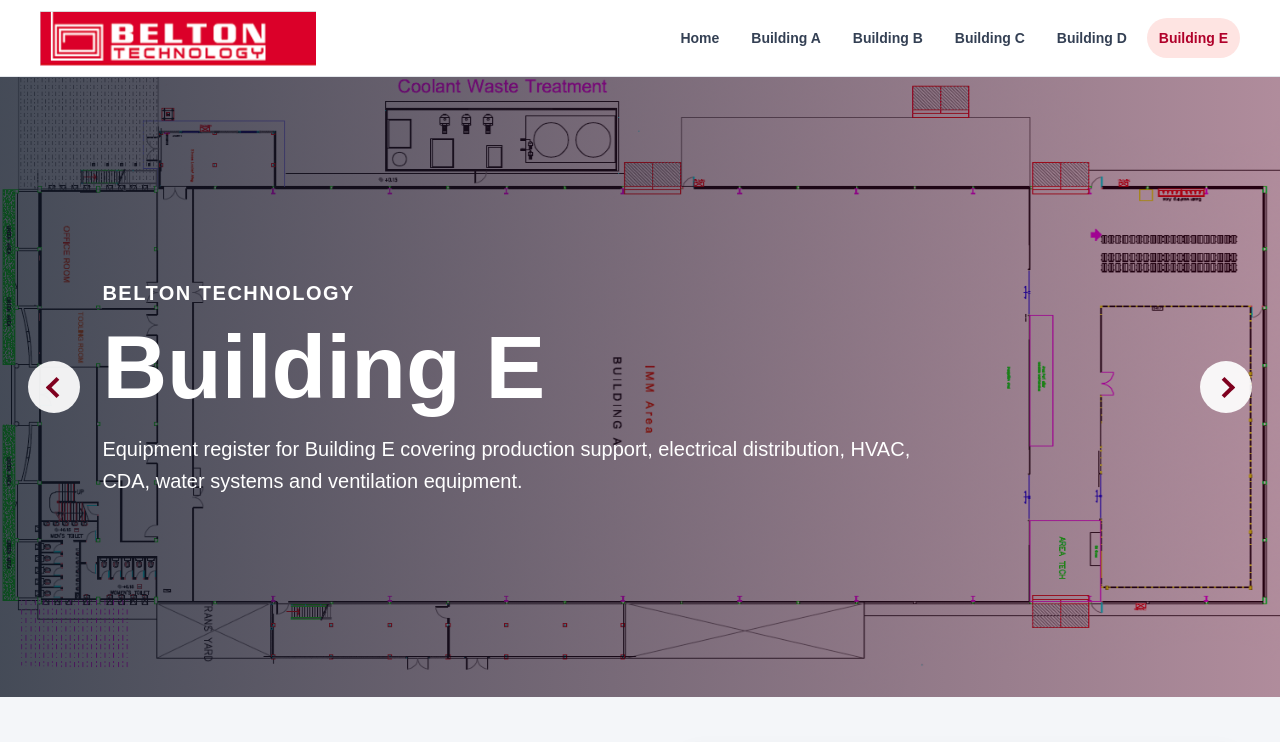
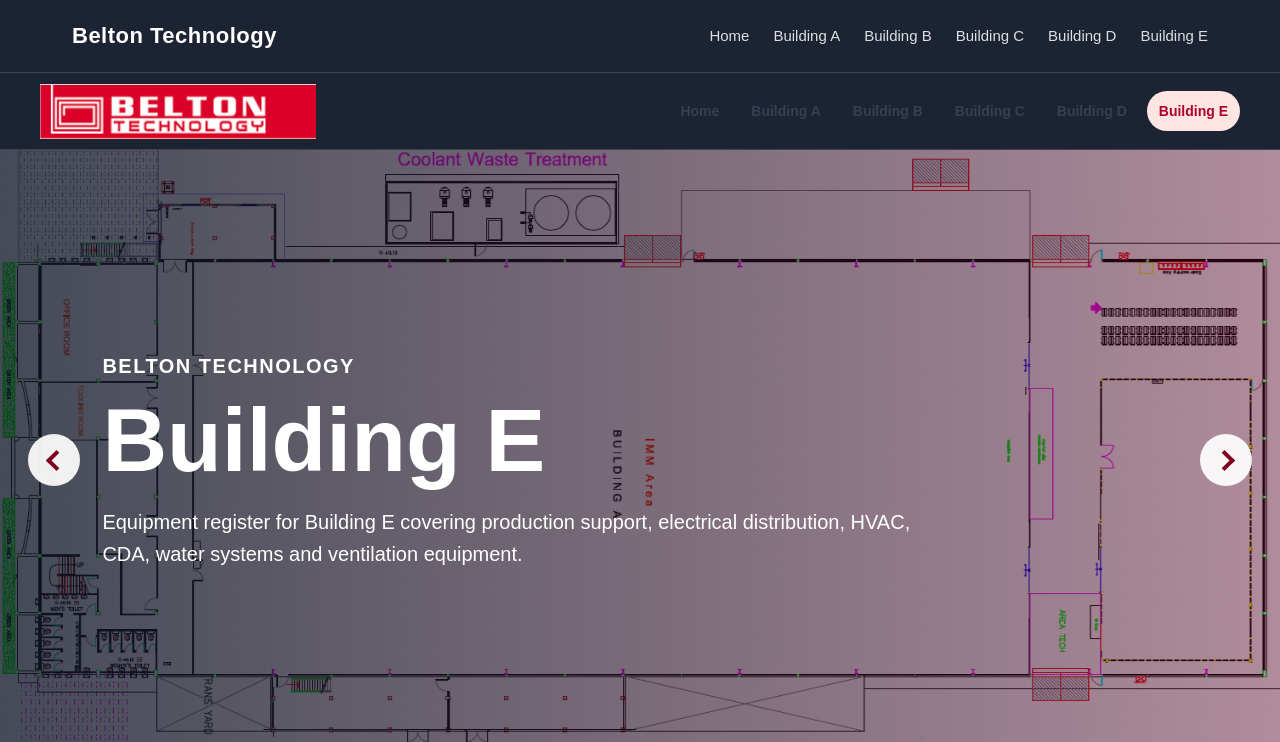
Before and after one commit to Anishas192562/Belton-Technology-, a plain HTML site: page buildingE.html in a window 1280 px wide. Shown: the top 742 px of the page. Drawn offline with Linux system fonts and the light colour scheme; grey boxes are pictures that could not be loaded.

Commit message:
Add sticky navigation bar

```diff
--- a/buildingE.html
+++ b/buildingE.html
@@ -7,6 +7,22 @@
   <link rel="stylesheet" href="style.css" />
 </head>
 <body>
+
+<header class="site-header">
+  <nav class="navbar">
+    <a href="index.html" class="logo">Belton Technology</a>
+
+    <div class="nav-links">
+      <a href="index.html">Home</a>
+      <a href="buildingA.html">Building A</a>
+      <a href="buildingB.html">Building B</a>
+      <a href="buildingC.html">Building C</a>
+      <a href="buildingD.html">Building D</a>
+      <a href="buildingE.html">Building E</a>
+    </div>
+  </nav>
+</header>
+
     <header class="site-header">
     <div class="container header-inner">
       <a class="brand" href="index.html">
@@ -154,7 +170,7 @@
               <dl>
                 <div><dt>Brand / Make</dt><dd>To be confirmed</dd></div>
                 <div><dt>Main Parameters</dt><dd>Wet scrubber 01 and 02 are listed in D/E utility loads.</dd></div>
-                <div><dt>Function</dt><dd>Treats process exhaust air.</dd></div>
+                <div><dt>Func tion</dt><dd>Treats process exhaust air.</dd></div>
               </dl>
             </div>
           </article>
--- a/style.css
+++ b/style.css
@@ -536,3 +536,55 @@
   transform: rotate(-45deg);
   margin-right: 4px;
 }
+
+
+
+
+
+.site-header {
+  position: sticky;
+  top: 0;
+  z-index: 1000;
+  background: rgba(16, 24, 40, 0.95);
+  backdrop-filter: blur(10px);
+  border-bottom: 1px solid rgba(255, 255, 255, 0.15);
+}
+
+.navbar {
+  height: 72px;
+  max-width: 1200px;
+  margin: 0 auto;
+  padding: 0 32px;
+
+  display: flex;
+  align-items: center;
+  justify-content: space-between;
+}
+
+.logo {
+  color: white;
+  font-size: 22px;
+  font-weight: 700;
+  text-decoration: none;
+  letter-spacing: 0.5px;
+}
+
+.nav-links {
+  display: flex;
+  align-items: center;
+  gap: 24px;
+}
+
+.nav-links a {
+  color: white;
+  text-decoration: none;
+  font-size: 15px;
+  font-weight: 500;
+  opacity: 0.85;
+  transition: opacity 0.3s ease, color 0.3s ease;
+}
+
+.nav-links a:hover {
+  opacity: 1;
+  color: #ffffff;
+}
```
Also changed, not shown: buildingA.html (+16 -0 lines), buildingB.html (+16 -0 lines), buildingC.html (+16 -0 lines), buildingD.html (+16 -0 lines), index.html (+16 -0 lines).
